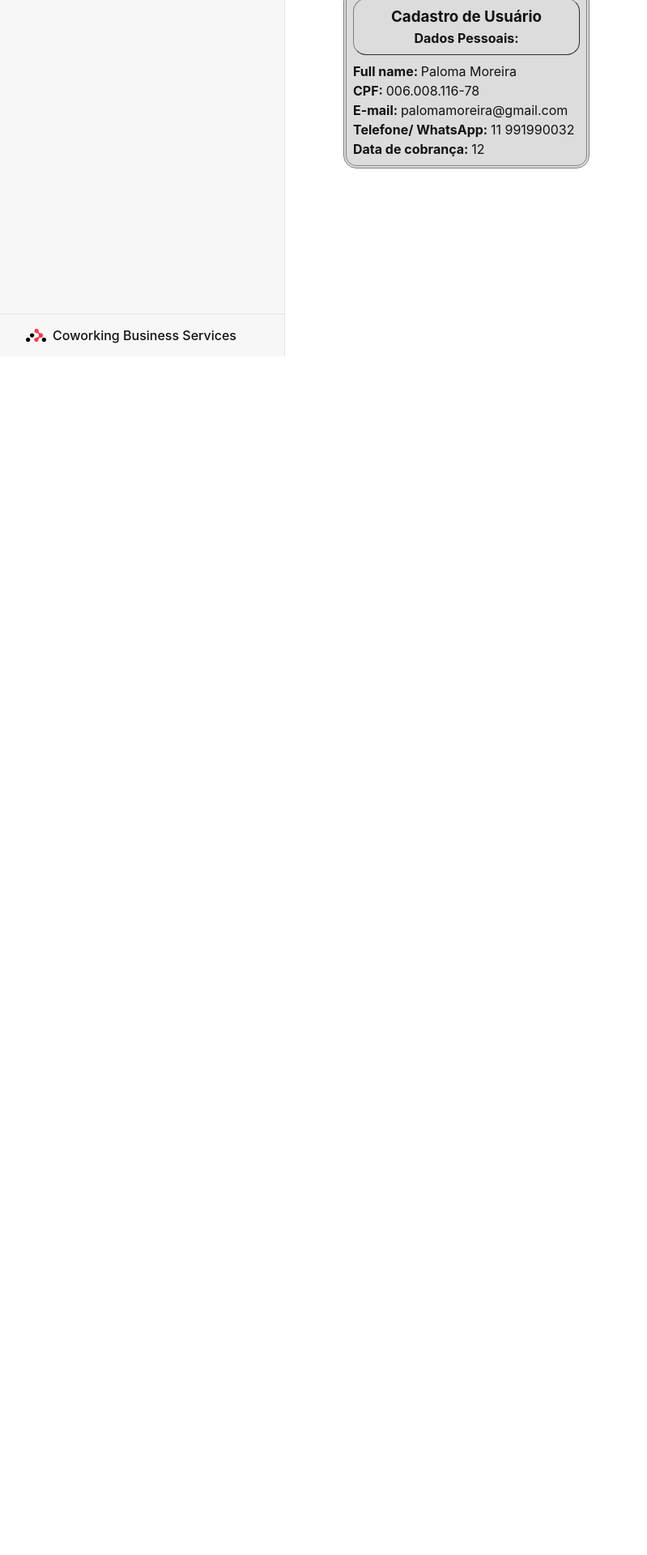
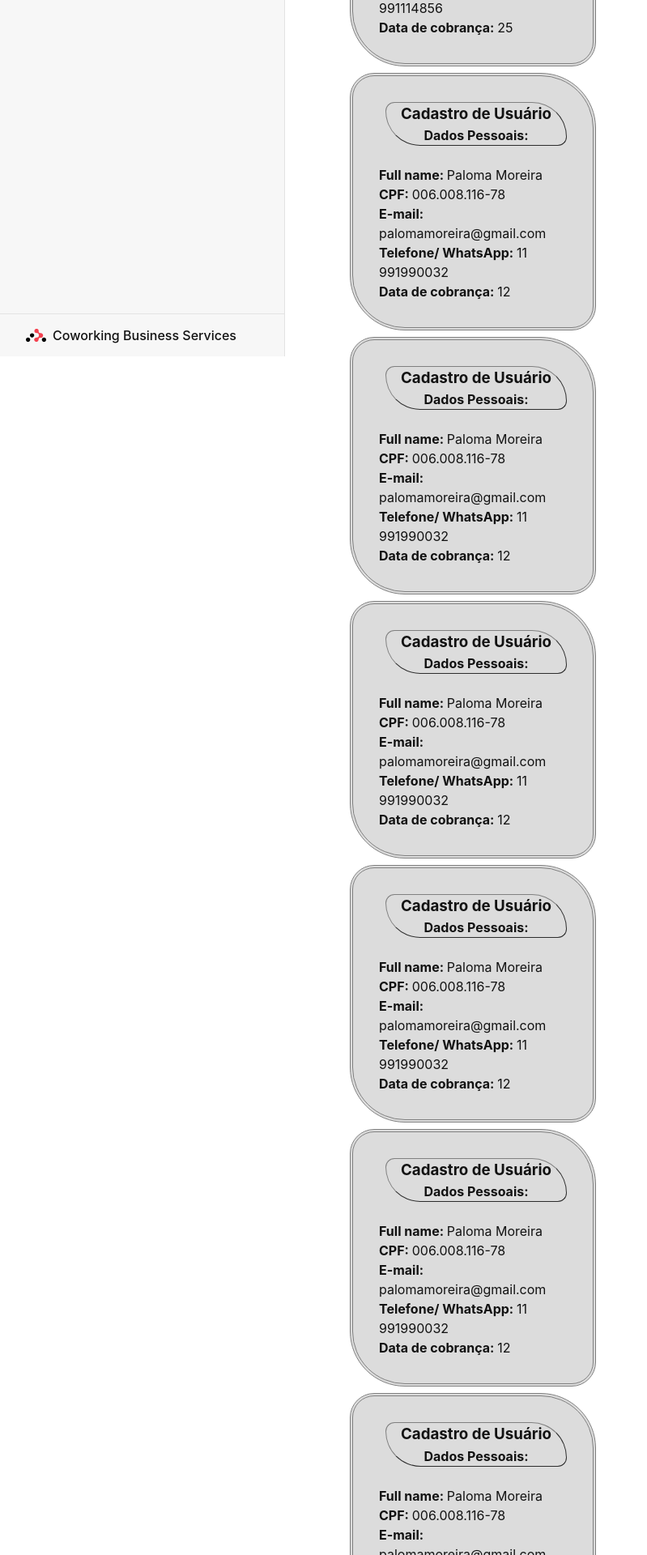
Before and after one commit to JosueLeit/coworkingsystem, a React (Vite) app: page / in a window 1280 px wide. Shown: the part 360-2280 px from the top of the page at 81% size, without its empty margins (0-799 px from the left). Before the commit the page ends 800 px from the top, so only its background shows below. Built offline with nearby package versions, Linux system fonts and the light colour scheme.

Commit message:
Styled Components evolution

```diff
--- a/src/App.jsx
+++ b/src/App.jsx
@@ -30,6 +30,61 @@ function App() {
               payDay={12}
             />
           </div>
+
+          <div className={styles.clientBox}>
+            <CreateUserPage
+              id={2}
+              fullName="Paloma Moreira"
+              cpf="006.008.116-78"
+              whatsapp="11 991990032"
+              email="palomamoreira@gmail.com"
+              payDay={12}
+            />
+          </div>
+
+          <div className={styles.clientBox}>
+            <CreateUserPage
+              id={2}
+              fullName="Paloma Moreira"
+              cpf="006.008.116-78"
+              whatsapp="11 991990032"
+              email="palomamoreira@gmail.com"
+              payDay={12}
+            />
+          </div>
+
+          <div className={styles.clientBox}>
+            <CreateUserPage
+              id={2}
+              fullName="Paloma Moreira"
+              cpf="006.008.116-78"
+              whatsapp="11 991990032"
+              email="palomamoreira@gmail.com"
+              payDay={12}
+            />
+          </div>
+
+          <div className={styles.clientBox}>
+            <CreateUserPage
+              id={2}
+              fullName="Paloma Moreira"
+              cpf="006.008.116-78"
+              whatsapp="11 991990032"
+              email="palomamoreira@gmail.com"
+              payDay={12}
+            />
+          </div>
+
+          <div className={styles.clientBox}>
+            <CreateUserPage
+              id={2}
+              fullName="Paloma Moreira"
+              cpf="006.008.116-78"
+              whatsapp="11 991990032"
+              email="palomamoreira@gmail.com"
+              payDay={12}
+            />
+          </div>
         </main>
       </div>
     </div>
--- a/src/App.module.css
+++ b/src/App.module.css
@@ -1,16 +1,17 @@
 .container {
   max-width: 70rem;
-  /* margin: 2rem auto; */
+  margin: 0.5rem;
+  /* margin-bottom: 0.8rem; */
   /* padding: 0 1rem; */
 
   display: grid;
   grid-template-columns: 20rem 1fr;
-  gap: 2rem;
+  gap: 3rem;
   align-items: flex-start;
 }
 
 .main {
-  display: flex;
+  display: grid;
   justify-content: center;
   /* align-items: center; */
 }
--- a/src/components/Header/Header.module.css
+++ b/src/components/Header/Header.module.css
@@ -1,8 +1,8 @@
 .header {
   background: #778895;
   color: var(--gray-100);
-  display: flex;
+  display: grid;
   justify-content: center;
   padding: 1.25rem;
-  border-radius: 0.8rem;
+  border-radius: 1.375rem 7.25rem;
 }
--- a/src/components/User/User.module.css
+++ b/src/components/User/User.module.css
@@ -1,14 +1,15 @@
 .clientBox {
-  border: 4px double gray;
+  border: 0.25rem double gray;
   background-color: #dcdcdc;
-  padding: 0.5rem;
+  padding: 2rem;
   margin: 0.5rem;
-  border-radius: 16px;
+  border-radius: 1.875rem 4.25rem;
 }
 .clientBoxHeader {
-  margin: 0 0 0.5rem;
-  border: 1.5px outset gray;
-  padding: 0.5rem;
-  border-radius: 16px;
+  margin: 0 0 1.5rem 0.5rem;
+  border: 0.09rem outset gray;
+  padding: 0 0.5rem;
+  border-radius: 1.875rem 7.25rem;
   text-align: center;
+  box-sizing: border-box;
 }
```
